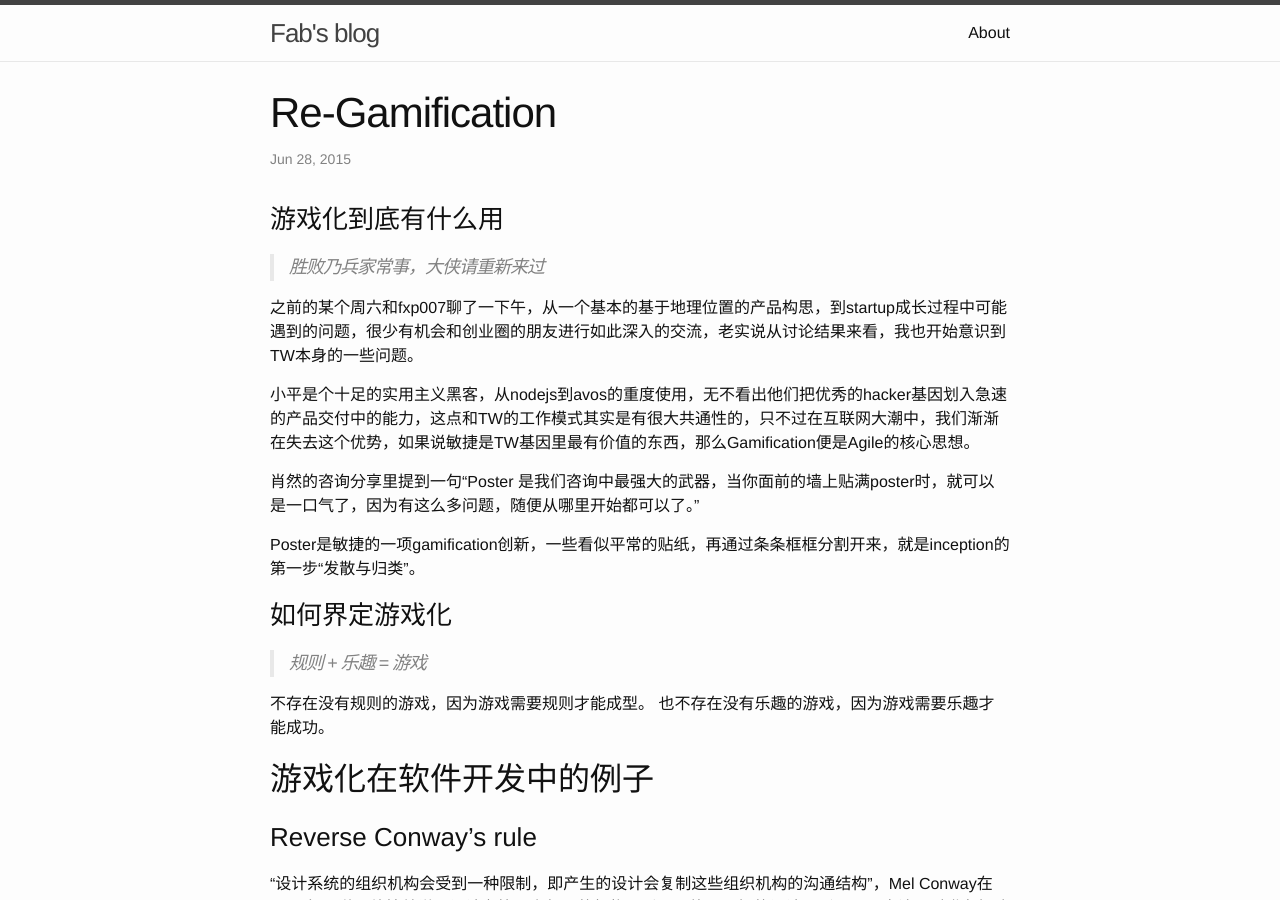
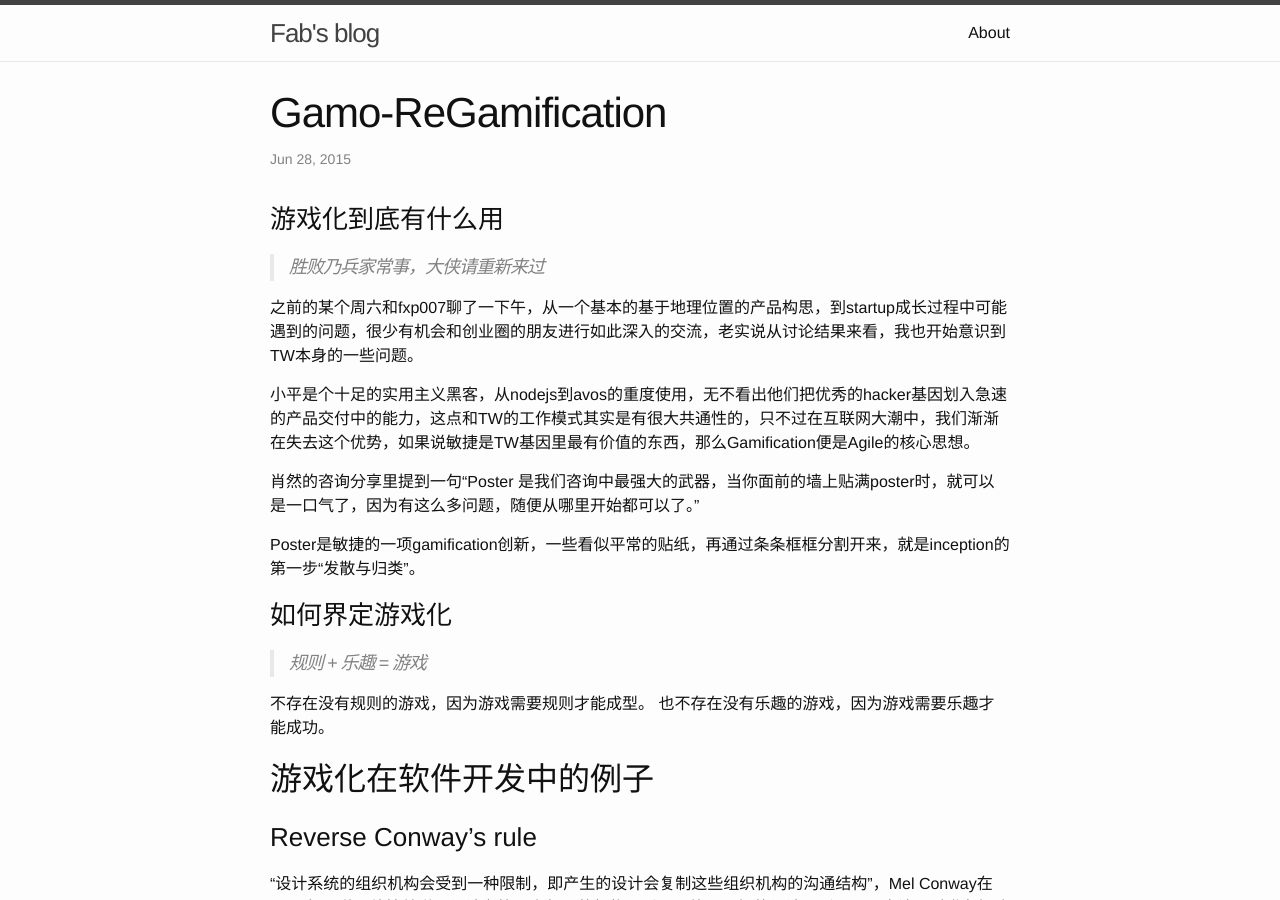
Before and after one commit to tcz001/tcz001.github.io, a Jekyll site: the page built from _posts/2015-06-28-re-gamification.md, in a window 1280 px wide and 900 px high. Built offline with Jekyll 4.4.1, drawn with Linux system fonts in a browser that asks for light colours.

Commit message:
Updated 2015-06-28-re-gamification.md

```diff
--- a/_posts/2015-06-28-re-gamification.md
+++ b/_posts/2015-06-28-re-gamification.md
@@ -1,8 +1,13 @@
 ---
 published: true
-title: "Re-Gamification"
+title: "Gamo-ReGamification"
 layout: post
+categories: ""
+splash: ""
+tags:
+  - hacker
 ---
+
 
 
 
```
